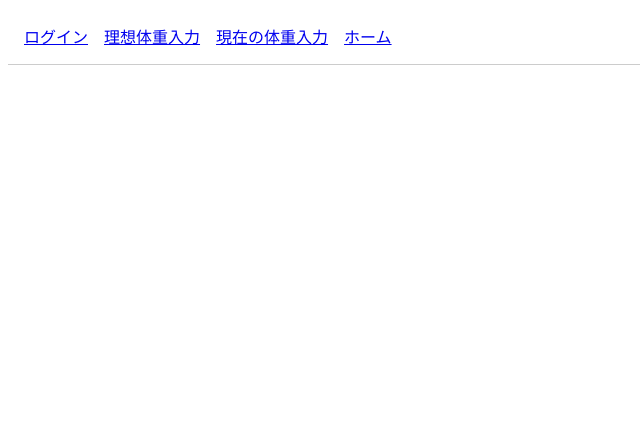
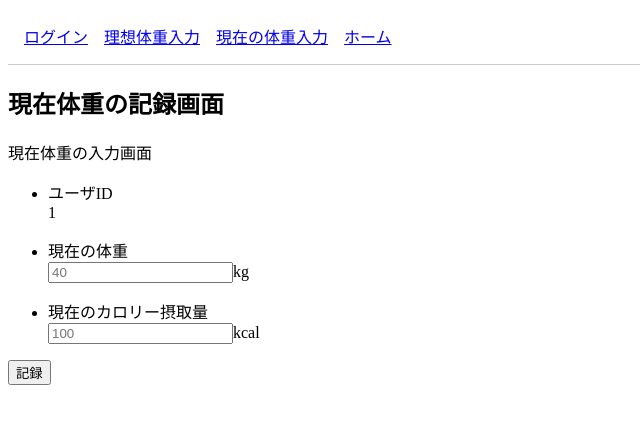
Before and after one commit to kajiLabTeam/DEBUKATU_frontend2, a React (Create React App) app: page /currentWeightInput/1 in a window 1280 px wide. Shown: the top 424 px of the page, without its empty margins (0-640 px from the left). Built offline with nearby package versions, Linux system fonts and the light colour scheme.

Commit message:
add : ボタンを押したら画面遷移

```diff
--- a/src/App.tsx
+++ b/src/App.tsx
@@ -16,18 +16,6 @@ const linkStyle = {
 };
 
 export const App = () => {
-
-  // // 取得したユーザ情報
-  // const [user, setUser] = useState<User[]>([]);
-  // // 画面表示時にユーザ情報取得
-  // useEffect(() => {
-  //   axios.get("https://jsonplaceholder.typicode.com/users").then((res: AxiosResponse<User[]>) => {
-  //     setUser(res.data);
-  //   })
-
-  // }, []);
-
-
   return (
     <>
       {/* 全ページ共通のナビゲーション */}
@@ -44,14 +32,10 @@ export const App = () => {
         <Routes>
           <Route path="/userLogin" element={<UserLoginPage />} />
           <Route path="/modelWeightInput/:user_id" element={<ModelWeightInputPage />} />
-          <Route path="/currentWeightInput" element={<CurrentWeightInput.CalorieInputPage />} />
+          <Route path="/currentWeightInput/:user_id/" element={<CurrentWeightInput.CalorieInputPage />} />
           <Route path="/home" element={<HomePage />} />
         </Routes>
       </main>
-
-      {/* {user.map(user => (
-        <ListItem key={user.id} id={user.id} name={user.name} />
-      ))} */}
     </>
 
 
--- a/src/api/postModelWeightByUserID.ts
+++ b/src/api/postModelWeightByUserID.ts
@@ -1,6 +1,6 @@
 import { ChangeEvent, useState, useEffect, use } from 'react';
 import axios from 'axios';
-
+import { PostModelResponse } from '../types/model';
 const apiClient = axios.create({
 	baseURL: 'http://localhost:8080/api'
 });
@@ -11,11 +11,7 @@ const apiClient = axios.create({
 // 	"response": "ok",
 // }
 
-export const MockPostModelWeightByUserID = async (userId: number | null, weight: number, month: number) => {
-	console.log(`(Mock) API Call: userId=${userId}, weight=${weight}, month=${month}`);
-	// 0.5秒待つことで、擬似的に通信時間をシミュレート
-	await new Promise(resolve => setTimeout(resolve, 500));
-	// 成功したかのようなレスポンスを返す
+export const MockPostModelWeightByUserID = async (userId: number | null, weight: number, month: number): Promise<PostModelResponse> => {
 	return { "model_id": 4 };
 }
 
--- a/src/features/currentWeightInput/currentWeightInput.tsx
+++ b/src/features/currentWeightInput/currentWeightInput.tsx
@@ -1,7 +1,7 @@
 import axios from 'axios';
 import { useState, ChangeEvent } from 'react';
 import { MockPostCurrentWeightByUserID } from '../../api/postCurrentWeightByModelID';
-
+import { useParams } from 'react-router';
 export const CurrentWeightInput = () => {
 	const [userId, setUserId] = useState<number | null>(1);
 	const [modelId, setModelId] = useState<number>(1);
@@ -10,6 +10,7 @@ export const CurrentWeightInput = () => {
 	const [loading, setLoading] = useState(false);
 	const [error, setError] = useState<string | null>(null);
 
+	const { user_id } = useParams()
 
 	const onChangeCurrentWeight = (e: ChangeEvent<HTMLInputElement>) => {
 		setCurrentWeight(e.target.value);
@@ -46,7 +47,10 @@ export const CurrentWeightInput = () => {
 		<div className="calorie_input_area">
 			<h2>現在体重の記録画面</h2>
 			<p className="title">現在体重の入力画面</p>
-
+			<ul>
+				<li>ユーザID</li>
+				<>{user_id}</>
+			</ul>
 			<ul>
 				<li>現在の体重</li>
 				<input placeholder="40" value={currentWeight} onChange={onChangeCurrentWeight} />kg
--- a/src/features/modelWeightInput/modelWeightInput.tsx
+++ b/src/features/modelWeightInput/modelWeightInput.tsx
@@ -2,6 +2,7 @@ import axios from 'axios';
 import { useState, ChangeEvent, useEffect } from 'react';
 import { MockPostModelWeightByUserID } from '../../api/postModelWeightByUserID'
 import { useParams } from 'react-router';
+import { useNavigate } from 'react-router';
 
 export const ModelWeightInput = () => {
 	const [userId, setUserId] = useState<number | null>(1);
@@ -9,9 +10,9 @@ export const ModelWeightInput = () => {
 	const [lengthOfDays, setLengthOfDays] = useState("");
 	const [loading, setLoading] = useState(false);
 	const [error, setError] = useState<string | null>(null);
+	const navigate = useNavigate();
 
 	const { user_id } = useParams()
-	console.log(user_id)
 
 	const onChangeModelWeight = (e: ChangeEvent<HTMLInputElement>) => {
 		setModelWeight(e.target.value);
@@ -25,18 +26,15 @@ export const ModelWeightInput = () => {
 	//計算ボタンPush
 	const onClickCalorieCal = async () => {
 		if (modelWeight === "" || lengthOfDays === "") return;
-
 		// --- API通信処理
 		setLoading(true);
 		setError(null);
 
 		try {
-			// 入力値は文字列なので、数値に変換してAPIに渡す
 			const weightNum = Number(modelWeight);
 			const monthNum = Number(lengthOfDays);
-
-
 			const response = await MockPostModelWeightByUserID(userId, weightNum, monthNum);
+			navigate(`/currentWeightInput/${user_id}"`)
 			console.log("APIからのレスポンス:", response);
 			alert("データの送信に成功しました！"); // 成功したことをユーザーに通知
 
--- a/src/features/userLogin/UserLogin.tsx
+++ b/src/features/userLogin/UserLogin.tsx
@@ -20,11 +20,8 @@ export const UserLogin = () => {
 		setLoading(true);
 		setError(null);
 
-		// {
-		// 	"id": 1,
-		// }
+		// {"id": 1 }
 		const response = await postUserInputMock(userNameText);
-		// response.id
 		navigate(`/modelWeightInput/${response.id}`)
 		console.log(response);
 		console.log(`${userNameText} さんがログインしました。`);
--- /dev/null
+++ b/src/types/model.ts
@@ -0,0 +1,3 @@
+export type PostModelResponse = {
+	model_id: number;
+};
```
